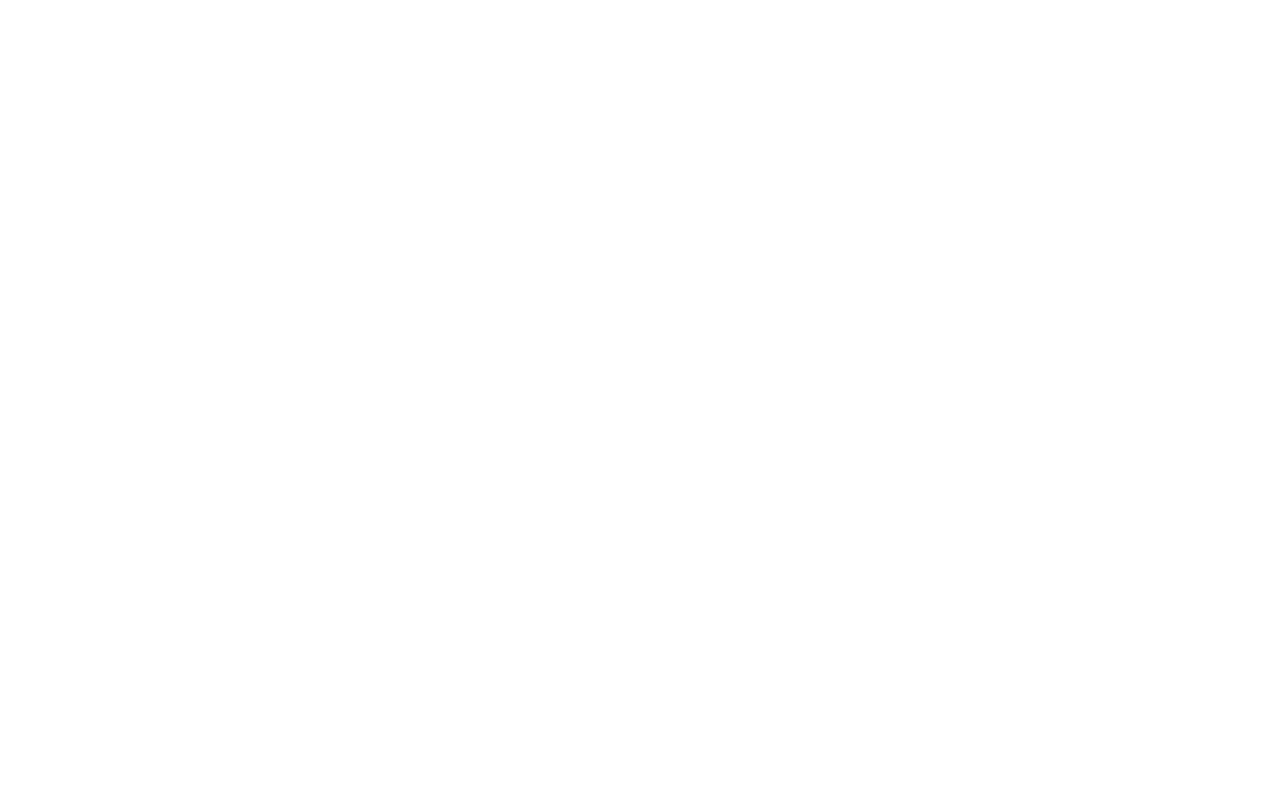
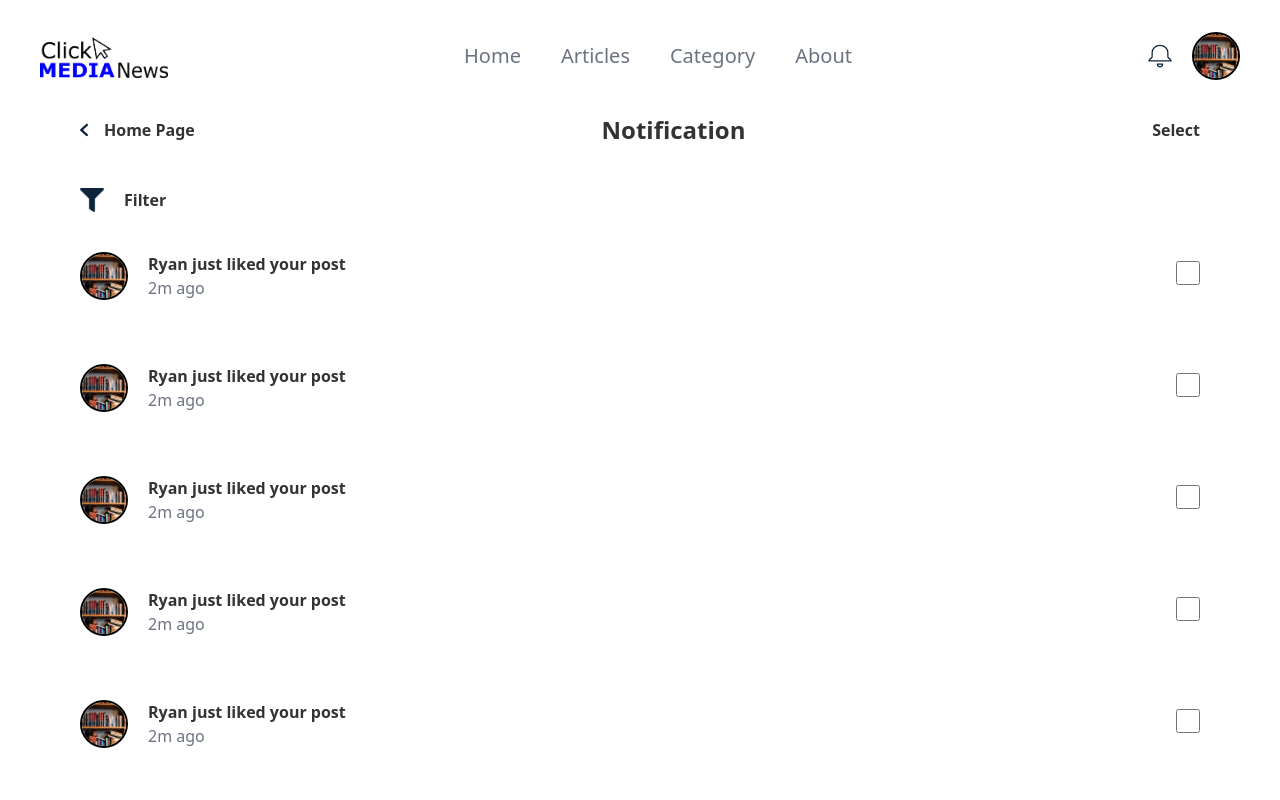
Before and after one commit to hendris27/clickmedianews-frontend, a React (Vite) app: page /notification in a window 1280 px wide. Before the commit this address had no page. Shown: the top 800 px of the page. Built offline with nearby package versions, Linux system fonts and the light colour scheme.

Commit message:
fix: notification

```diff
--- a/src/App.jsx
+++ b/src/App.jsx
@@ -5,6 +5,7 @@
 import Articles from "./pages/users/Articles"
 import ForgotPassword from "./pages/users/auth/ForgotPassword"
 import ResetPassword from "./pages/users/auth/ResetPassword.jsx"
+import Notification from "./pages/users/Notification.jsx"
 import Categories from "./pages/users/Categories"
 import SignIn from "./pages/users/auth/SignIn"
 import SignUp from "./pages/users/auth/SignUp"
@@ -47,6 +48,9 @@
             <Routes>
                 <Route path='/signup' element={<SignUp />} />
             </Routes>
+            <Routes>
+                <Route path='/notification' element={<Notification />} />
+            </Routes>
 
 
             {/*Admin*/}
--- /dev/null
+++ b/src/pages/users/Notification.jsx
@@ -0,0 +1,152 @@
+import logoBrand from "../../assets/img/logo_brand.png"
+import Footers from "../../components/Footers.jsx"
+import Bell from "../../assets/img/bell.svg"
+import { Link } from "react-router-dom"
+import Filter from "../../assets/img/filter.png"
+import Picture from "../../assets/img/picture_login.png"
+import ArrowBack from "../../assets/img/arrow-back.svg"
+
+const Notification = () => {
+    return (
+        <>
+            <div>
+                <div className='flex w-full justify-between items-center h-[112px] px-10'>
+                    <div><img src={logoBrand} className='w-32'/></div>
+                    <div>
+                        <nav>
+                            <ul className='flex gap-10 text-[20px] font-medium'>
+                                <li className='hover:text-black text-gray-500 cursor-pointer'>Home</li>
+                                <li className='hover:text-black text-gray-500 cursor-pointer'>Articles</li>
+                                <li className='hover:text-black text-gray-500 cursor-pointer'>Category</li>
+                                <li className='hover:text-black text-gray-500 cursor-pointer'>About</li>
+                            </ul>
+                        </nav>
+                    </div>
+                    <div>
+                        <div className='flex items-center gap-5'>
+                            <div>
+                                <img src={Bell} className='w-6'/>
+                            </div>
+                            <div>
+                                <div className='rounded-full border-2 border-black overflow-hidden w-12 h-12'>
+                                    <img src={Picture} className='object-cover' />
+                                </div>
+                            </div>
+                        </div>
+                    </div>
+                </div>
+                <div className='flex flex-col gap-10'>
+                    <div className='flex w-full justify-between px-20 items-center'>
+                        <Link>
+                            <div className='flex gap-4'>
+                                <img src={ArrowBack} className='w-2' />
+                                <div className='font-bold'>Home Page</div>
+                            </div>
+                        </Link>
+                        <div>
+                            <div className='font-bold text-[24px]'>Notification</div>
+                        </div>
+                        <div>
+                            <div className='font-bold'>Select</div>
+                        </div>
+                    </div>
+                    <div>
+                        <div className='flex gap-5 px-20'>
+                            <img src={Filter} alt='' className='w-6'/>
+                            <p className='font-bold'>Filter</p>
+                        </div>
+                    </div>
+                    <div className='flex flex-col gap-16 pb-20'>
+                        <div className='w-full flex justify-between items-center px-20'>
+                            <div className='flex gap-5 justify-center items-center'>
+                                <div className='rounded-full border-2 border-black overflow-hidden w-12 h-12'>
+                                    <img src={Picture} className='object-cover' />
+                                </div>
+                                <div className='flex flex-col'>
+                                    <label htmlFor='notification' className='font-bold'>Ryan just liked your post</label>
+                                    <label htmlFor='notification' className='text-gray-500'>2m ago</label>
+                                </div>
+                            </div>
+                            <div>
+                                <input type='checkbox' name='notification' id='notification' className='w-6 h-6 border-primary' />
+                            </div>
+                        </div>
+                        <div className='w-full flex justify-between items-center px-20'>
+                            <div className='flex gap-5 justify-center items-center'>
+                                <div className='rounded-full border-2 border-black overflow-hidden w-12 h-12'>
+                                    <img src={Picture} className='object-cover' />
+                                </div>
+                                <div className='flex flex-col'>
+                                    <label htmlFor='notification1' className='font-bold'>Ryan just liked your post</label>
+                                    <label htmlFor='notification1' className='text-gray-500'>2m ago</label>
+                                </div>
+                            </div>
+                            <div>
+                                <input type='checkbox' name='notification1' id='notification1' className='w-6 h-6 border-primary' />
+                            </div>
+                        </div>
+                        <div className='w-full flex justify-between items-center px-20'>
+                            <div className='flex gap-5 justify-center items-center'>
+                                <div className='rounded-full border-2 border-black overflow-hidden w-12 h-12'>
+                                    <img src={Picture} className='object-cover' />
+                                </div>
+                                <div className='flex flex-col'>
+                                    <label htmlFor='notification2' className='font-bold'>Ryan just liked your post</label>
+                                    <label htmlFor='notification2' className='text-gray-500'>2m ago</label>
+                                </div>
+                            </div>
+                            <div>
+                                <input type='checkbox' name='notification2' id='notification2' className='w-6 h-6 border-primary' />
+                            </div>
+                        </div>
+                        <div className='w-full flex justify-between items-center px-20'>
+                            <div className='flex gap-5 justify-center items-center'>
+                                <div className='rounded-full border-2 border-black overflow-hidden w-12 h-12'>
+                                    <img src={Picture} className='object-cover' />
+                                </div>
+                                <div className='flex flex-col'>
+                                    <label htmlFor='notification3' className='font-bold'>Ryan just liked your post</label>
+                                    <label htmlFor='notification3' className='text-gray-500'>2m ago</label>
+                                </div>
+                            </div>
+                            <div>
+                                <input type='checkbox' name='notification3' id='notification3' className='w-6 h-6 border-primary' />
+                            </div>
+                        </div>
+                        <div className='w-full flex justify-between items-center px-20'>
+                            <div className='flex gap-5 justify-center items-center'>
+                                <div className='rounded-full border-2 border-black overflow-hidden w-12 h-12'>
+                                    <img src={Picture} className='object-cover' />
+                                </div>
+                                <div className='flex flex-col'>
+                                    <label htmlFor='notification4' className='font-bold'>Ryan just liked your post</label>
+                                    <label htmlFor='notification4' className='text-gray-500'>2m ago</label>
+                                </div>
+                            </div>
+                            <div>
+                                <input type='checkbox' name='notification4' id='notification4' className='w-6 h-6 border-primary' />
+                            </div>
+                        </div>
+                        <div className='w-full flex justify-between items-center px-20'>
+                            <div className='flex gap-5 justify-center items-center'>
+                                <div className='rounded-full border-2 border-black overflow-hidden w-12 h-12'>
+                                    <img src={Picture} className='object-cover' />
+                                </div>
+                                <div className='flex flex-col'>
+                                    <label htmlFor='notification5' className='font-bold'>Ryan just liked your post</label>
+                                    <label htmlFor='notification5' className='text-gray-500'>2m ago</label>
+                                </div>
+                            </div>
+                            <div>
+                                <input type='checkbox' name='notification5' id='notification5' className='w-6 h-6 border-primary' />
+                            </div>
+                        </div>
+                    </div>
+                </div>
+            </div>
+            <Footers/>
+        </>
+    )
+}
+
+export default Notification
```
Also changed, not shown: src/pages/users/Categories.jsx (+48 -48 lines).
